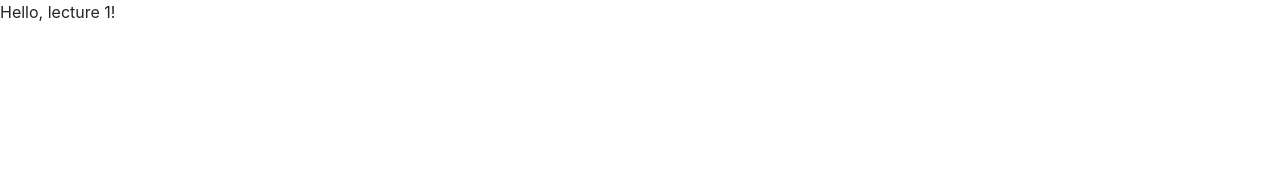
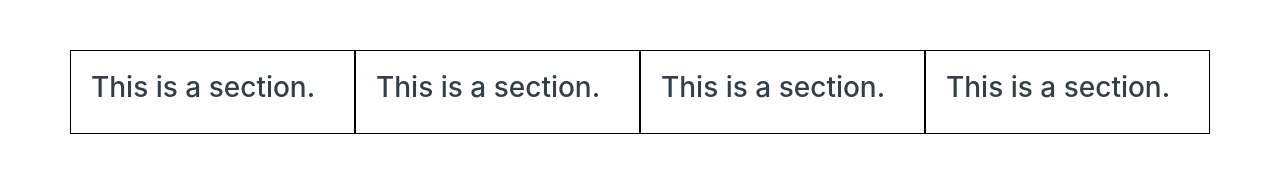
Before and after one commit to renzsam16/lecture1, a plain HTML site: page index.html in a window 1280 px wide. Drawn offline with nearby package versions, Linux system fonts and the light colour scheme.

Commit message:
Added container and row.

```diff
--- a/index.html
+++ b/index.html
@@ -3,8 +3,33 @@
 <head>
 	<title>Hello, lecture 1!</title>
 	<link rel="stylesheet" href="https://stackpath.bootstrapcdn.com/bootstrap/4.1.1/css/bootstrap.min.css" integrity="sha384-WskhaSGFgHYWDcbwN70/dfYBj47jz9qbsMId/iRN3ewGhXQFZCSftd1LZCfmhktB" crossorigin="anonymous">
+	<style type="text/css">
+		.row {
+			padding: 50px 0;
+		}
+		.row > div {
+			border: 1px solid black;
+			padding: 20px;
+			color: #333f48;
+		}
+	</style>
 </head>
 <body>
-	Hello, lecture 1!
+	<div class="container">
+		<div class="row">
+			<div class="col-lg-3 col-sm-6">
+				<h3>This is a section.</h3>
+			</div>
+			<div class="col-lg-3 col-sm-6">
+				<h3>This is a section.</h3>
+			</div>
+			<div class="col-lg-3 col-sm-6">
+				<h3>This is a section.</h3>
+			</div>
+			<div class="col-lg-3 col-sm-6">
+				<h3>This is a section.</h3>
+			</div>
+		</div>
+	</div>
 </body>
 </html>
```
